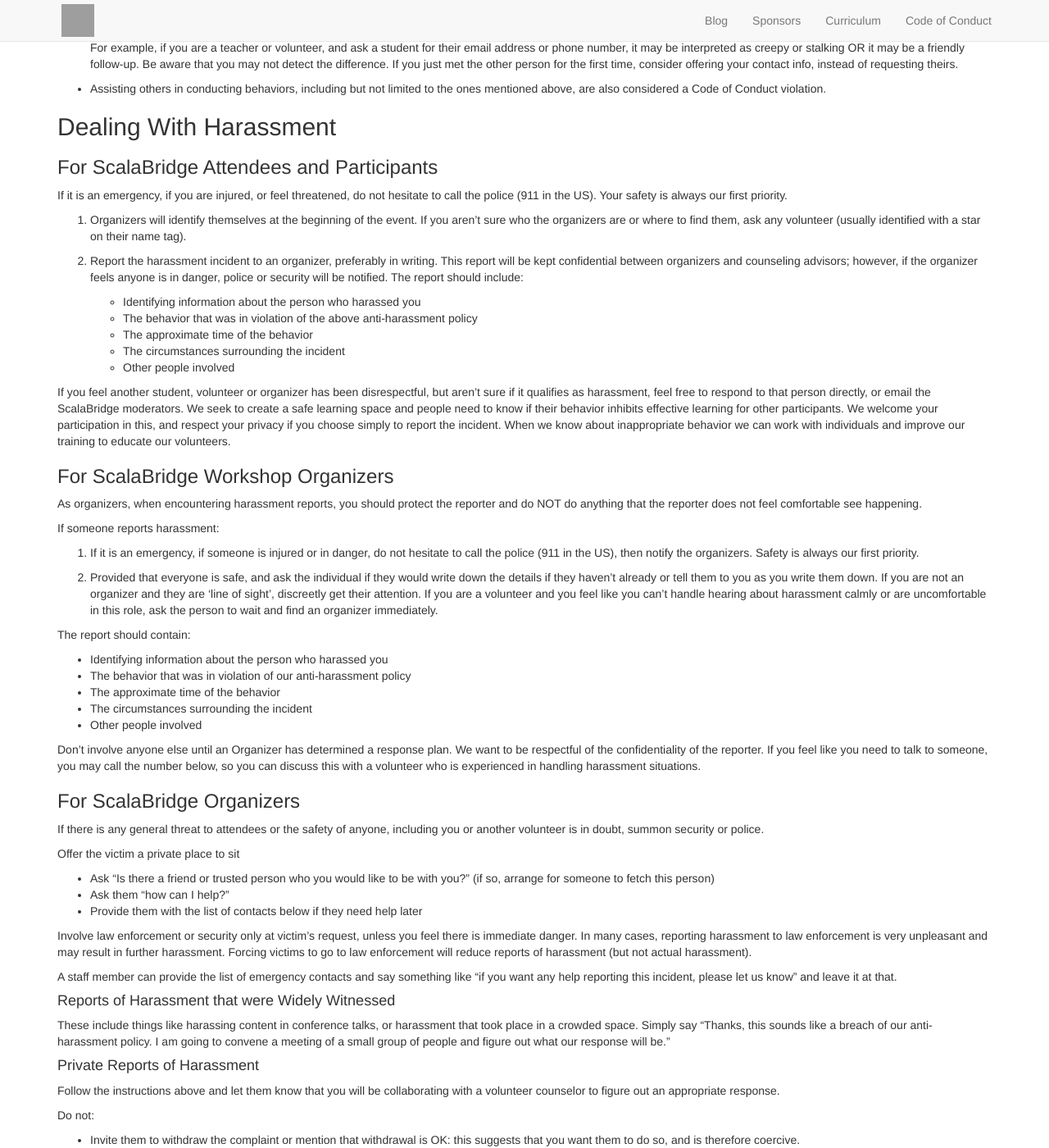
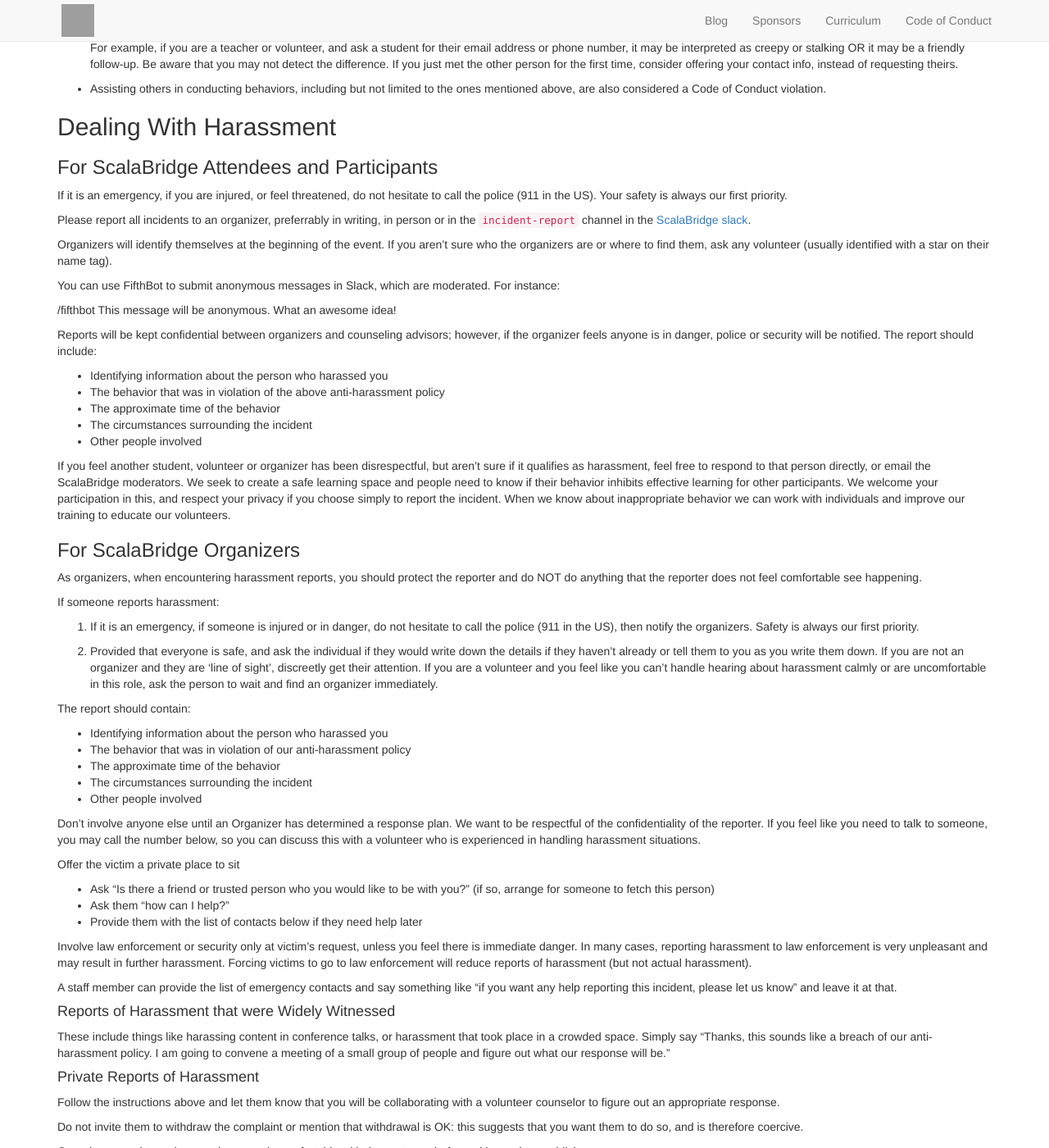
Before and after one commit to scalabridge/website, a Jekyll site: the page built from code-of-conduct.md, in a window 1280 px wide and 1400 px high, scrolled down 777 px. Shown: the whole window at 82% size. Built offline with Jekyll 4.4.1, drawn with Linux system fonts in a browser that asks for light colours; our own code applies the rules of GitHub Pages for plain Markdown files; some of the changed text lies outside the part shown; grey boxes are pictures that could not be loaded.

Commit message:
Small edits to the CoC
- Add anonymous / fifthbot reporting
- Merge organizer sections, which seemed redundant
- Change wording in "Private Reports"
- Acknowledge Scala CoC

```diff
--- a/code-of-conduct.md
+++ b/code-of-conduct.md
@@ -46,9 +46,16 @@
 
 If it is an emergency, if you are injured, or feel threatened, do not hesitate to call the police (911 in the US). Your safety is always our first priority.
 
-1. Organizers will identify themselves at the beginning of the event. If you aren’t sure who the organizers are or where to find them, ask any volunteer (usually identified with a star on their name tag).
+Please report all incidents to an organizer, preferrably in writing, in person or
+in the `incident-report` channel in the [ScalaBridge slack](https://scalabridge.slack.com/).
 
-2. Report the harassment incident to an organizer, preferably in writing. This report will be kept confidential between organizers and counseling advisors; however, if the organizer feels anyone is in danger, police or security will be notified. The report should include:
+Organizers will identify themselves at the beginning of the event. If you aren’t sure who the organizers are or where to find them, ask any volunteer (usually identified with a star on their name tag).
+
+You can use FifthBot to submit anonymous messages in Slack, which are moderated. For instance:
+
+  /fifthbot This message will be anonymous. What an awesome idea!
+
+Reports will be kept confidential between organizers and counseling advisors; however, if the organizer feels anyone is in danger, police or security will be notified. The report should include:
 
    - Identifying information about the person who harassed you
    - The behavior that was in violation of the above anti-harassment policy
@@ -59,7 +66,7 @@
 If you feel another student, volunteer or organizer has been disrespectful, but aren’t sure if it qualifies as harassment, feel free to respond to that person directly, or email the ScalaBridge moderators. We seek to create a safe learning space and people need to know if their behavior inhibits effective learning for other participants. We welcome your participation in this, and respect your privacy if you choose simply to report the incident. When we know about inappropriate behavior we can work with individuals and improve our training to educate our volunteers.
 
 
-### For ScalaBridge Workshop Organizers
+### For ScalaBridge Organizers
 
 As organizers, when encountering harassment reports, you should protect the reporter and do NOT do anything that the reporter does not feel comfortable see happening.
 
@@ -79,10 +86,6 @@
 
 Don’t involve anyone else until an Organizer has determined a response plan. We want to be respectful of the confidentiality of the reporter. If you feel like you need to talk to someone, you may call the number below, so you can discuss this with a volunteer who is experienced in handling harassment situations.
 
-### For ScalaBridge Organizers
-
-If there is any general threat to attendees or the safety of anyone, including you or another volunteer is in doubt, summon security or police.
-
 Offer the victim a private place to sit
 
 - Ask “Is there a friend or trusted person who you would like to be with you?” (if so, arrange for someone to fetch this person)
@@ -101,11 +104,9 @@
 
 Follow the instructions above and let them know that you will be collaborating with a volunteer counselor to figure out an appropriate response.
 
-Do not:
+Do not invite them to withdraw the complaint or mention that withdrawal is OK: this suggests that you want them to do so, and is therefore coercive.
 
-- Invite them to withdraw the complaint or mention that withdrawal is OK: this suggests that you want them to do so, and is therefore coercive.
-- Ask for their advice on how to deal with the complaint: this is our responsibility
-- Offer them input into the response: this is our responsibility
+Organizers need to make sure the report is comfortable with the next step before taking actions publicly.
 
 If the response was widely witnessed, it is important to address the incident at the next large group meeting, such as the beginning of lunch, closing remarks or while reviewing the Code of Conduct during the opening remarks if the incident happened at the InstallFest.
 
```
Also changed, not shown: other parts of code-of-conduct.md (+1 -0 lines).
